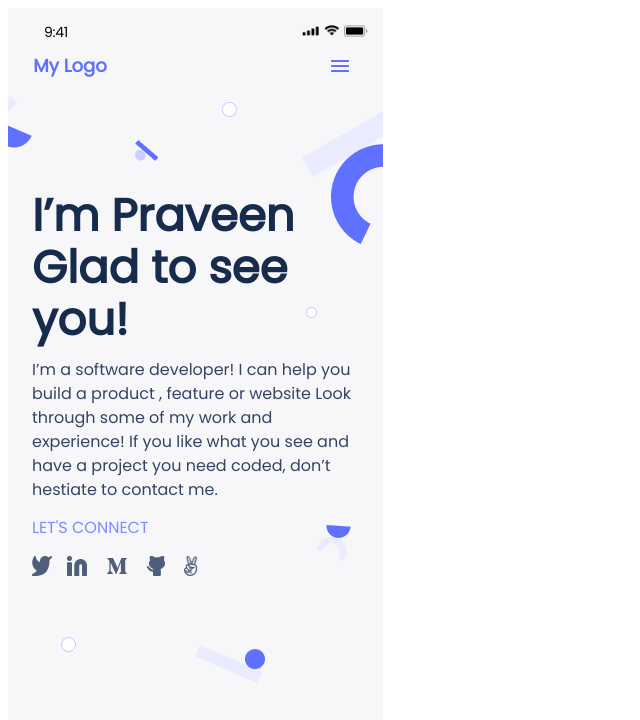
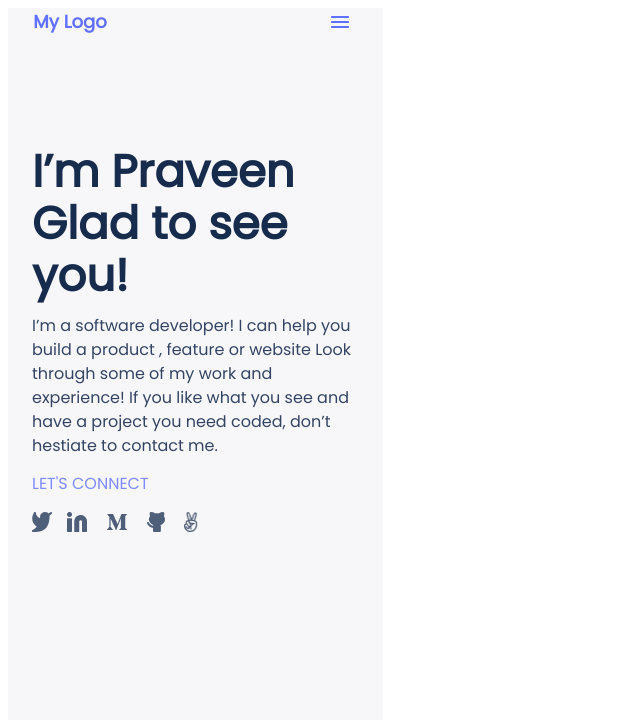
Before and after one commit to Praveen1995-10-14/Praveen1995-10-14.github.io, a website: page index.html in a window 1280 px wide. Shown: the top 720 px of the page, without its empty margins (0-640 px from the left). Drawn offline with Linux system fonts and the light colour scheme; files whose address does not match are found by name.

Commit message:
add html file

```diff
--- a/index.html
+++ b/index.html
@@ -13,22 +13,14 @@
 <body>
     <div id="container">
         <div id="template1">
-            <div class="bar">
-                <p>9:41</p>
-                <img class="mobile_network" src="images/header/tower.png" alt="network_img">
-                <img class="mobile_wifi" src="images/header/Wifi.png" alt="wifi_logo">
-                <img class="mobile_battery" src="images/header/Battery.png" alt="battery">
-            </div>
             <header>
                 <a href="#" class="logo">My Logo</a>
                 <nav class="Union">
                     <img src="images/header/Union.png" alt="bar">
                 </nav>
             </header>
-            <section>
-                <div class="bg_image">
-                    <img class="background" src="images/header/header.png" alt="background_img">
-                </div>
+            <div class="bg_image"></div>
+                <section id="landing_page">
                     <div class="intro">
                         <h1>I’m Praveen Glad to see you!</h1>
                     </div>
```
Lines whose indentation alone changed are shown as unchanged.
